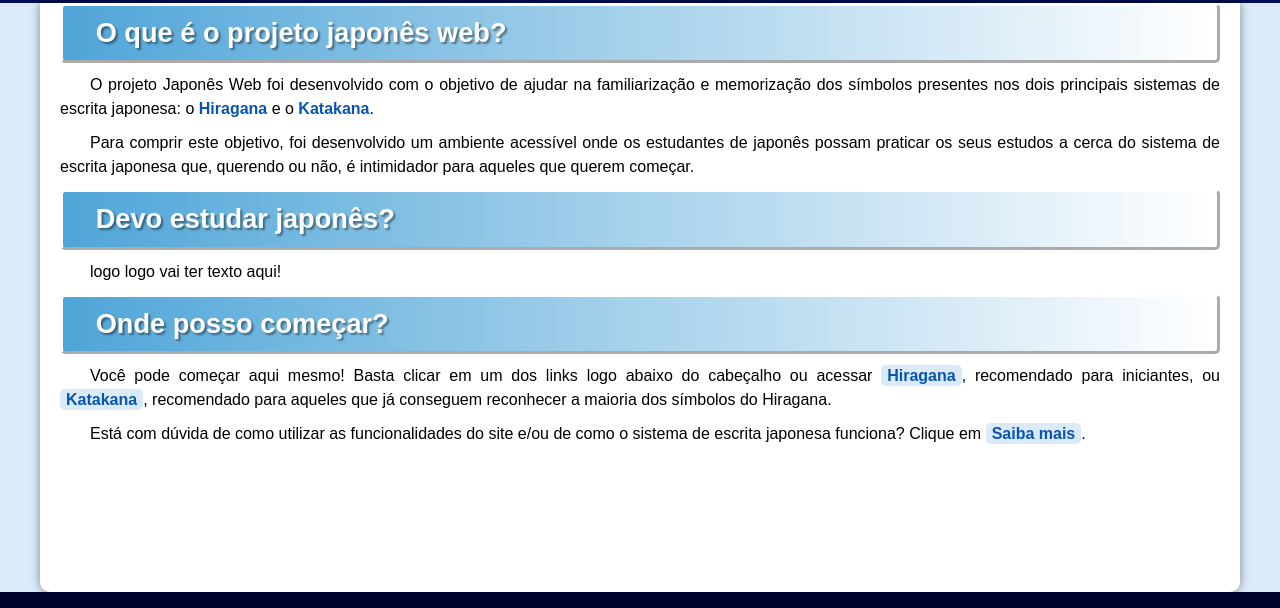
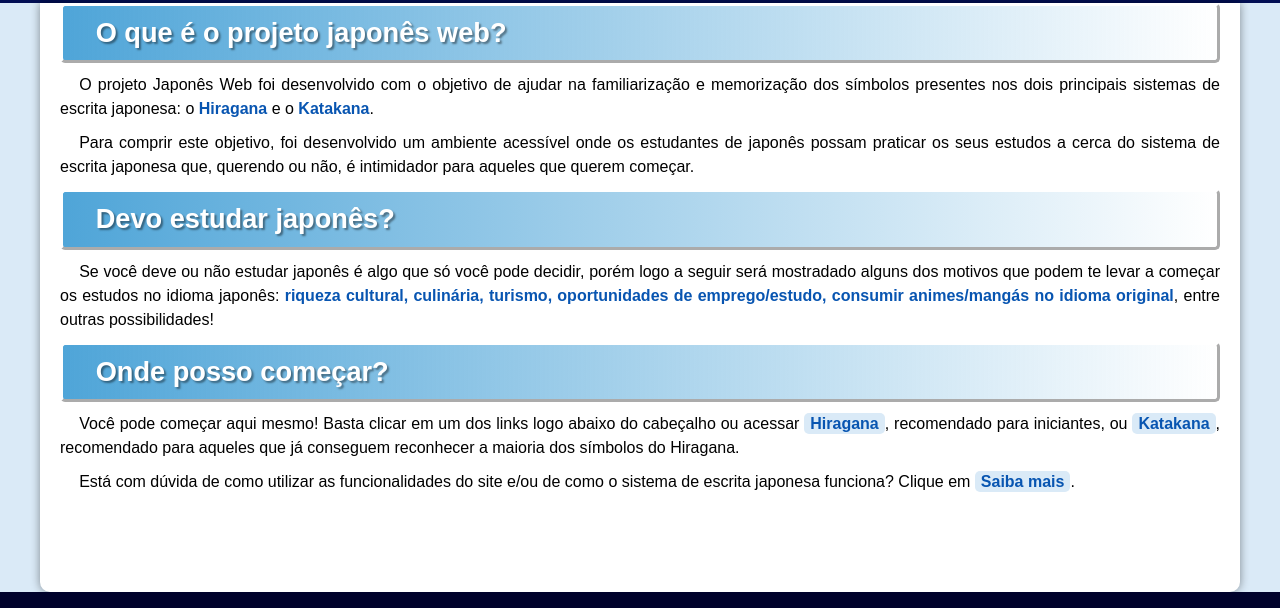
Before and after one commit to EduHoff/japones_web, a plain HTML site: page index.html in a window 1280 px wide. Shown: the part 87-695 px from the top of the page. Drawn offline with Linux system fonts and the light colour scheme.

Commit message:
mini-update HTML
adição de mais conteúdo para o HTML na página index.

```diff
--- a/Style/style.css
+++ b/Style/style.css
@@ -7,9 +7,7 @@
     --cor2: #0855b1;
     --cor3: #010e54;
     --cor4: #00022b;
-/*--sombra: rgba(0, 0, 0, 0.836); */
     --sombra: rgba(0, 0, 0, 0.425);
-
     --fonte-padrao: Arial, Helvetica, sans-serif;
 }
 
@@ -110,8 +108,6 @@ main h1{
     text-shadow:2px 2px 2px var(--sombra);
     border-style: outset;
     border-color: white;
-
-
     font-size: 1.7em;
     text-indent: 1.2em;
     line-height: 2em;
@@ -150,16 +146,16 @@ main h2{
 main p{
     margin: 10px 0;
     text-align: justify;
-    text-indent: 30px ;
+    text-indent: 1.2em;
     font-size: 1em;
     line-height: 1.5em;
 
 }
 
+
 input#btnTutorial{
     display: block;
     margin: auto;
-
     padding: 5px;
     border-radius: 20px;
     background-color: white;
--- a/index.html
+++ b/index.html
@@ -30,7 +30,7 @@
 
         <article>
             <h1>Devo estudar japonês?</h1>
-            <p>logo logo vai ter texto aqui!</p>
+            <p>Se você deve ou não estudar japonês é algo que só você pode decidir, porém logo a seguir  será mostradado alguns dos motivos que podem te levar a começar os estudos no idioma japonês: <strong>riqueza cultural, culinária, turismo, oportunidades de emprego/estudo, consumir animes/mangás no idioma original</strong>, entre outras possibilidades!</p>
 
             <!--<p>Isso é algo que apenas o usuário pode decidir, porém existem boas razões que pode te levar a optar a dar início aos estudos no idioma. Estudando japonês agora você poderá se aprofundar numa cultura com tradições milenares como, por exemplo, o folclore, a música, a culinária e etc. Além de ser capaz de apreciar a cultura, estudar esse idioma é uma forma de qualificar seu currículo, o 	te dará vantagem no mercado de trabalho.</p> -->
 
```
